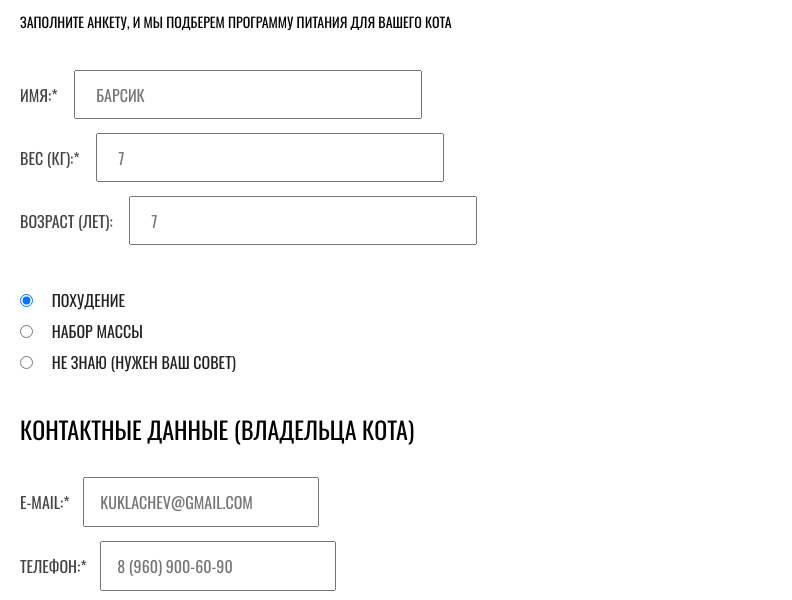
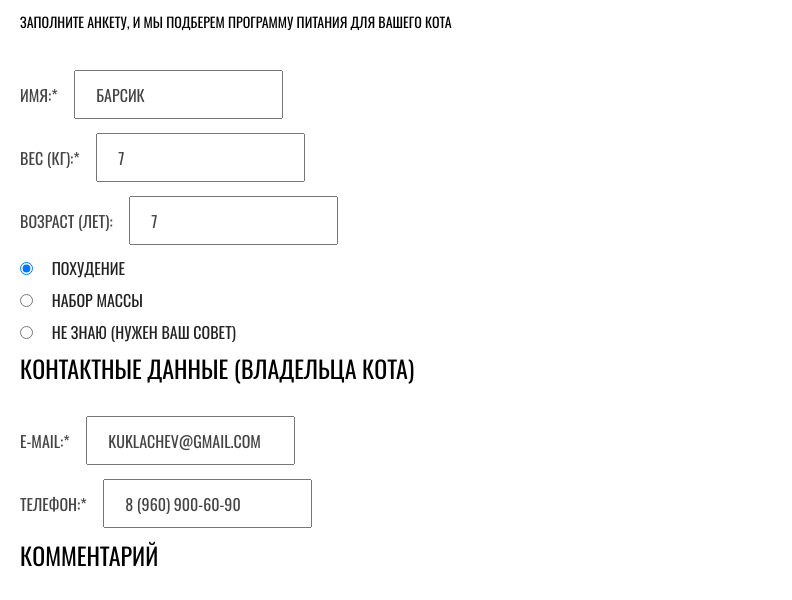
Before and after one commit to drajejke/2168343-cat-energy-27, a website: page source/form.html in a window 1280 px wide. Shown: the part 352-952 px from the top of the page, without its empty margins (0-792 px from the left). Drawn offline with nearby package versions, Linux system fonts and the light colour scheme; files that its build step writes are made by us from their sources.

Commit message:
добавляет Финальные правки

```diff
--- a/source/form.html
+++ b/source/form.html
@@ -43,17 +43,17 @@
       <form class="survey-container__form form" action="https://echo.htmlacademy.ru/" method="post">
         <fieldset class="form__items">
           <legend class="visually-hidden">Анкета питомца</legend>
-          <div class="form__item data-field">
-            <label class="data-field__label" for="cat-name">Имя:*</label>
-            <input class="data-field__control" type="text" id="cat-name" name="Имя" placeholder="Барсик" required>
+          <div class="form__item text-field">
+            <label class="text-field__label" for="cat-name">Имя:*</label>
+            <input class="text-field__control" type="text" id="cat-name" name="Имя" placeholder="Барсик" required>
           </div>
-          <div class="form__item data-field">
-            <label class="data-field__label" for="cat-weight">Вес (кг):*</label>
-            <input class="data-field__control" type="number" id="cat-weight" name="Вес (кг)" placeholder="7" required>
+          <div class="form__item text-field">
+            <label class="text-field__label" for="cat-weight">Вес (кг):*</label>
+            <input class="text-field__control" type="number" id="cat-weight" name="Вес (кг)" placeholder="7" required>
           </div>
-          <div class="form__item data-field">
-            <label class="data-field__label" for="cat-age">Возраст (лет):</label>
-            <input class="data-field__control" type="number" id="cat-age" name="Возраст (лет):" placeholder="7">
+          <div class="form__item text-field">
+            <label class="text-field__label" for="cat-age">Возраст (лет):</label>
+            <input class="text-field__control" type="number" id="cat-age" name="Возраст (лет):" placeholder="7">
           </div>
         </fieldset>
         <fieldset class="form__items">
@@ -73,13 +73,13 @@
         </fieldset>
         <fieldset class="form__items">
           <legend class="form__items-title">Контактные данные (владельца кота)</legend>
-          <div class="form__item contact-field">
-            <label class="contact-field__label" for="e-mail">E-mail:*</label>
-            <input class="contact-field__control" type="email" name="E-mail" id="e-mail" placeholder="kuklachev@gmail.com" required>
+          <div class="form__item text-field">
+            <label class="text-field__label" for="e-mail">E-mail:*</label>
+            <input class="text-field__control" type="email" name="E-mail" id="e-mail" placeholder="kuklachev@gmail.com" required>
           </div>
-          <div class="form__item contact-field">
-            <label class="contact-field__label" for="phone">Телефон:*</label>
-            <input class="contact-field__control" type="tel" name="Телефон:" id="phone" placeholder="8 (960) 900-60-90" pattern="8[0-9]{3}[0-9]{3}[0-9]{2}[0-9]{2}" required>
+          <div class="form__item text-field">
+            <label class="text-field__label" for="phone">Телефон:*</label>
+            <input class="text-field__control" type="tel" name="Телефон:" id="phone" placeholder="8 (960) 900-60-90" pattern="8[0-9]{3}[0-9]{3}[0-9]{2}[0-9]{2}" required>
           </div>
         </fieldset>
         <fieldset class="form__items">
--- a/source/sass/blocks/checkbox.scss
+++ b/source/sass/blocks/checkbox.scss
@@ -1,10 +1,5 @@
 .checkbox {
   color: $text-title;
-  padding-bottom: 13px;
-
-  &:last-child {
-    padding-bottom: 34px;
-  }
 }
 
 .checkbox__control {
--- a/source/sass/blocks/contact-field.scss
+++ /dev/null
@@ -1,23 +0,0 @@
-.contact-field {
-  padding-bottom: 14px;
-
-  &:last-child {
-    padding-bottom: 24px;
-  }
-}
-
-.contact-field__label {
-  padding-right: 10px;
-}
-
-.contact-field__control {
-  font-family: inherit;
-  font-size: 16px;
-  line-height: 18px;
-  color: inherit;
-  padding: 14px 52px 14px 15px;
-
-  &::placeholder {
-    text-transform: uppercase;
-  }
-}
--- a/source/sass/blocks/data-field.scss
+++ /dev/null
@@ -1,23 +0,0 @@
-.data-field {
-  padding-bottom: 14px;
-
-  &:last-child {
-    padding-bottom: 46px;
-  }
-}
-
-.data-field__label {
-  padding-right: 13px;
-}
-
-.data-field__control {
-  font-family: inherit;
-  font-size: 16px;
-  line-height: 18px;
-  color: inherit;
-  padding: 14px 159px 13px 20px;
-
-  &::placeholder {
-    text-transform: uppercase;
-  }
-}
--- a/source/sass/blocks/form.scss
+++ b/source/sass/blocks/form.scss
@@ -8,12 +8,13 @@
   border: none;
 
   &--textarea {
-    font-family: inherit;
+    font-family: $custom-font;
     font-size: 16px;
     line-height: 18px;
     text-transform: uppercase;
-    color: inherit;
+    color: $text-primary;
     padding-bottom: 22px;
+    resize: none;
   }
 }
 
@@ -25,6 +26,10 @@
   padding: 0;
 }
 
+.form__item {
+  margin-bottom: 14px;
+}
+
 .form__note {
   font-family: $default-font;
   font-size: 14px;
--- a/source/sass/blocks/global/base.scss
+++ b/source/sass/blocks/global/base.scss
@@ -1,3 +1,14 @@
+*,
+*::before,
+*::after {
+  box-sizing: border-box;
+}
+
+img {
+  max-width: 100%;
+  height: auto;
+}
+
 body {
   min-width: 320px;
   margin: 0;
--- a/source/sass/blocks/offer.scss
+++ b/source/sass/blocks/offer.scss
@@ -1,6 +1,6 @@
 .offer {
   font-family: $custom-font;
-  background-color:  rgba($accent-primary, 0.85);
+  background-color: rgba($accent-primary, 0.85);
   text-align: center;
   color: $text-secondary;
   padding: 27px 0 20px;
--- a/source/sass/blocks/radio.scss
+++ b/source/sass/blocks/radio.scss
@@ -1,10 +1,5 @@
 .radio {
   color: $text-alternative;
-  padding-bottom: 13px;
-
-  &:last-child {
-    padding-bottom: 45px;
-  }
 }
 
 .radio__control {
--- /dev/null
+++ b/source/sass/blocks/text-field.scss
@@ -0,0 +1,16 @@
+.text-field__label {
+  padding-right: 13px;
+}
+
+.text-field__control {
+  font-family: $custom-font;
+  font-size: 16px;
+  line-height: 18px;
+  color: $text-primary;
+  padding: 14px 20px 13px;
+
+  &::placeholder {
+    text-transform: uppercase;
+    color: $text-primary;
+  }
+}
--- a/source/sass/style.scss
+++ b/source/sass/style.scss
@@ -1,8 +1,8 @@
 @import "./blocks/global/font.scss";
 @import "./blocks/global/variables.scss";
 @import "./blocks/global/base.scss";
+@import "./blocks/global/list-reset.scss";
 @import "./blocks/visually-hidden.scss";
-@import "./blocks/global/list-reset.scss";
 @import "./blocks/button.scss";
 @import "./blocks/main-navigation.scss";
 @import "./blocks/site-list.scss";
@@ -15,9 +15,8 @@
 @import "./blocks/copyright.scss";
 @import "./blocks/survey-container.scss";
 @import "./blocks/form.scss";
-@import "./blocks/data-field.scss";
+@import "./blocks/text-field.scss";
 @import "./blocks/radio.scss";
-@import "./blocks/contact-field.scss";
 @import "./blocks/checkbox.scss";
 @import "./blocks/catalog-container.scss";
 @import "./blocks/products.scss";
```
Also changed, not shown: source/index.html (+1 -1 lines), source/sass/blocks/button.scss (line endings or trailing spaces), source/sass/blocks/product.scss (line endings or trailing spaces).
